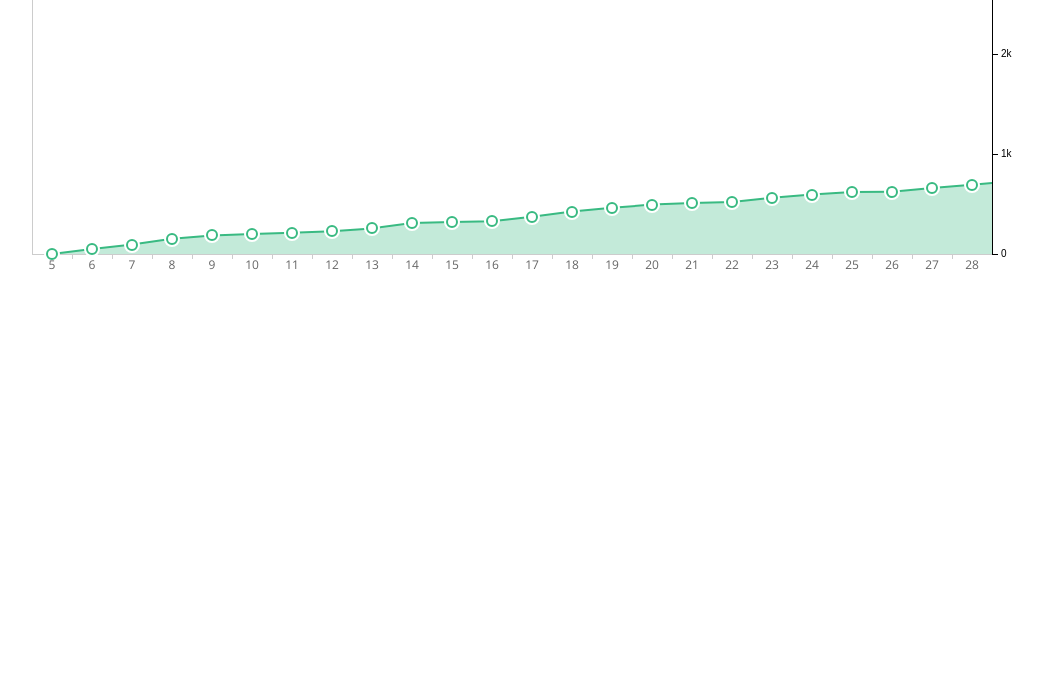
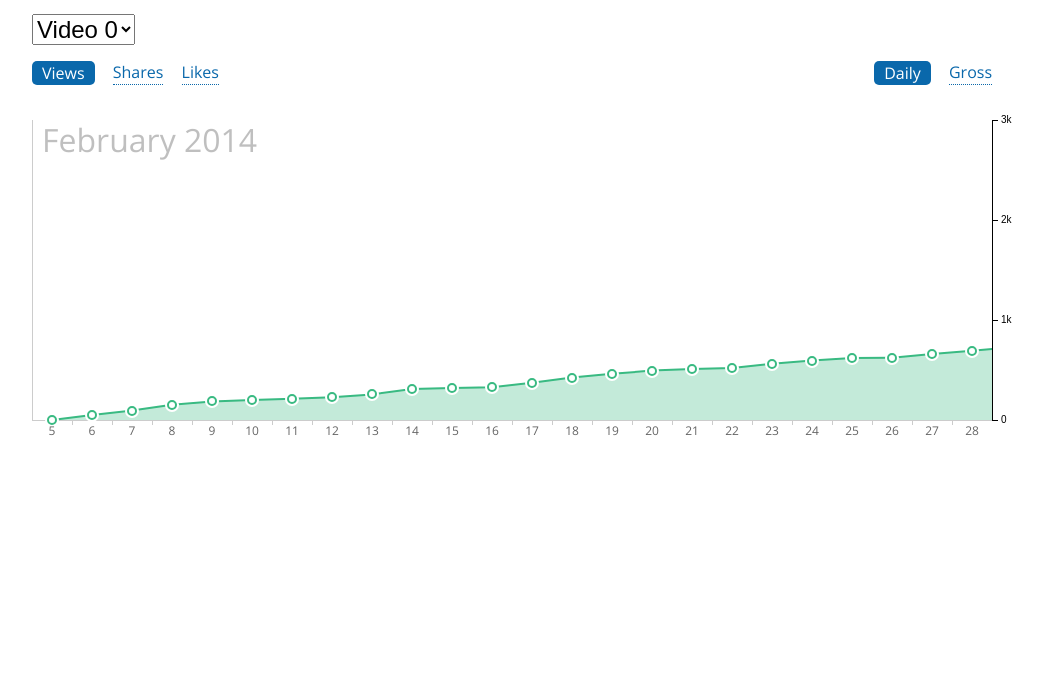
Before and after one commit to yunda/mavens-social-interactions, a plain HTML site: page index.html in a window 1280 px wide. Shown: the part 105-800 px from the top of the page, without its empty margins (128-1171 px from the left). Drawn offline with nearby package versions, Linux system fonts and the light colour scheme.

Commit message:
Added some of the controls

```diff
--- a/css/style.css
+++ b/css/style.css
@@ -1,4 +1,14 @@
 @import url(http://fonts.googleapis.com/css?family=Open+Sans:300italic,400italic,400,300,700);
+
+body{
+    font-family: 'Open Sans', sans-serif;
+}
+
+h1{
+    font-size: 36px;
+    font-weight: 700;
+    margin-bottom: 30px;
+}
 
 #main{
     width: 960px;
@@ -43,7 +53,7 @@
 .month_tick text{
     font-weight: 300;
     font-size: 32px;
-    fill: rgba(0,0,0,0.15);
+    fill: rgba(0,0,0,0.25);
 }
 
 .axis{
@@ -93,3 +103,47 @@
 .area{
     fill: rgba(57, 186, 130, 0.3);
 }
+
+#video_select{
+    font-size: 24px;
+    margin-bottom: 15px;
+}
+
+#options_bar{
+    position: relative;
+    height: 40px;
+    margin-bottom: 20px;
+}
+
+.switcher{
+    position: absolute;
+    top: 0;
+    color: #0a68ab;
+    font-size: 16px;
+}
+
+.switcher span{
+    display: inline-block;
+    vertical-align: middle;
+    margin: 0 7px;
+    border-bottom: 1px dotted;
+    cursor: pointer;
+    line-height: 1.5;
+}
+.switcher .active{
+    padding: 0 10px;
+    background: #0a68ab;
+    color: #fff;
+    border-radius: 5px;
+    border-bottom: none;
+}
+
+#activity_switcher{
+    left: 0;
+    margin-left: -7px;
+}
+
+#data_type_switcher{
+    right: 0;
+    margin-right: -7px;
+}
--- a/index.html
+++ b/index.html
@@ -9,9 +9,21 @@
     </head>
     <body>
         <section id="main">
+            <h1>Social Interactions</h1>
+
             <select id="video_select"></select>
 
-            <section id="options_bar"></section>
+            <section id="options_bar">
+                <nav class="switcher" id="activity_switcher">
+                    <span class="active">Views</span>
+                    <span>Shares</span>
+                    <span>Likes</span>
+                </nav>
+                <nav class="switcher" id="data_type_switcher">
+                    <span class="active">Daily</span>
+                    <span>Gross</span>
+                </nav>
+            </section>
             <div id="graph_holder">
                 <div class="scroll_wrapper">
                     <section id="graph"></section>
--- a/js/app.js
+++ b/js/app.js
@@ -33,10 +33,6 @@
 
         residue = value % testNumber;
         rounded = value + (testNumber - residue);
-
-        // max = rounded + testNumber;
-
-        // console.log(testNumber);
 
         if ( value < 100 ){
             rounded = rounded.toString().split('');
@@ -158,8 +154,6 @@
                 .ticks(4)
                 .tickFormat( d3.format('s') ) );
 
-
-
         // draw bars
 
         if ( daily ){
@@ -167,8 +161,6 @@
         } else {
             drawGrossBars(data, y);
         }
-
-
     }
 
     function drawDailyBars (data, y) {
@@ -200,7 +192,7 @@
                 'shape-rendering': 'crispEdges',
                 'fill': 'rgba(57, 186, 130, 1)',
                 'width': barWidth,
-                'height': 1,
+                'height': 2,
                 'transform': function (d, i) {
                     return 'translate(0,'+ y(d.value) + ')';
                 }
@@ -258,7 +250,7 @@
         bar.append('circle')
             .attr({
                 'class': 'circle_stroke',
-                'r': 7,
+                'r': 6,
                 'cx': barWidth / 2,
                 'cy': function (d){
                     return Math.round(y(d.value));
@@ -268,7 +260,7 @@
         bar.append('circle')
             .attr({
                 'class': 'circle',
-                'r': 5,
+                'r': 4,
                 'cx': barWidth / 2,
                 'cy': function (d){
                     return Math.round(y(d.value));
```
